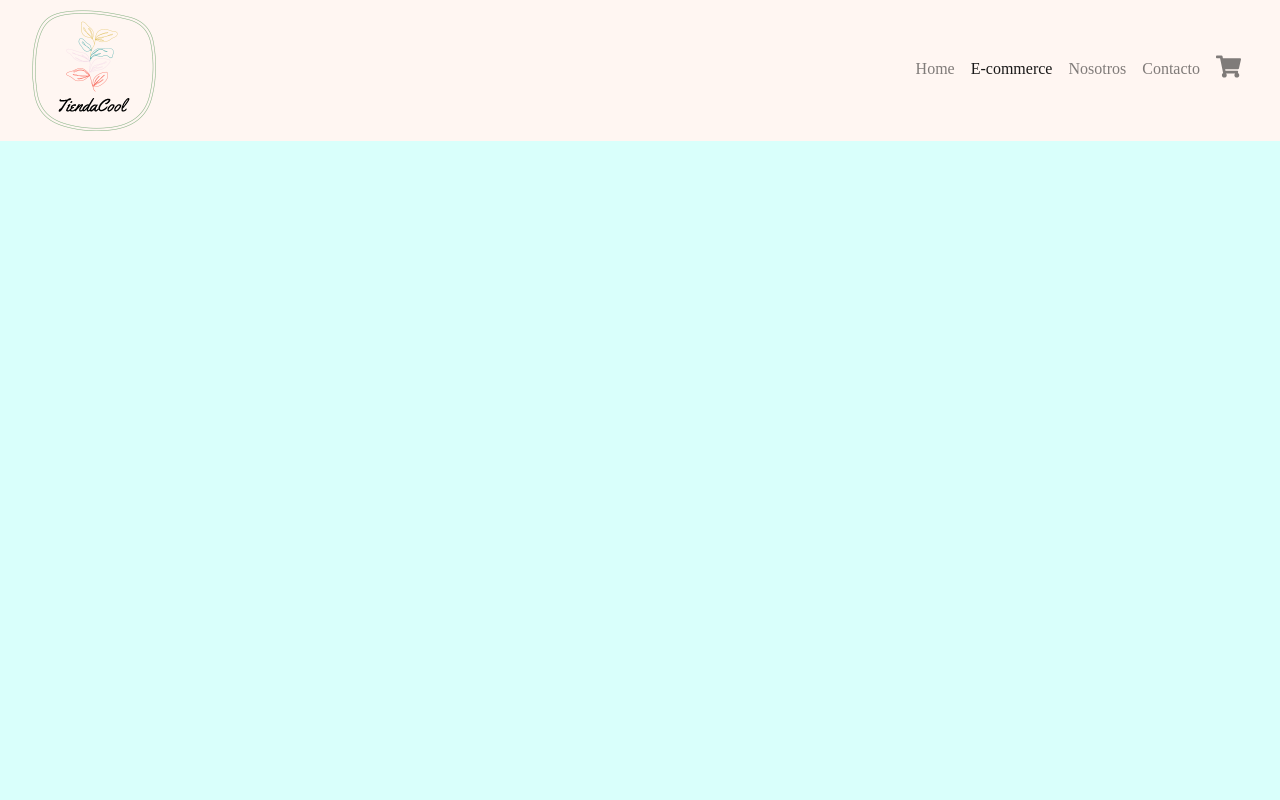
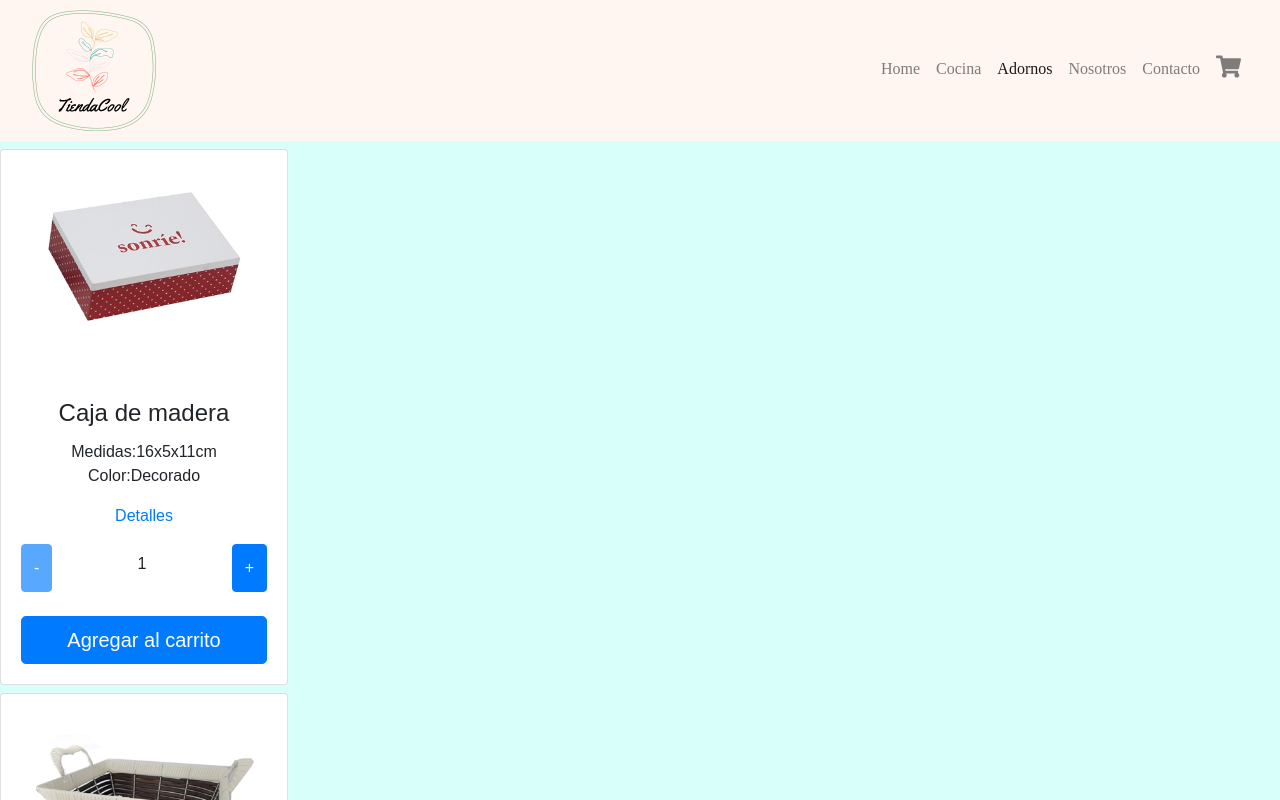
Before and after one commit to DiegoCostanzo/Proyecto_react, a React (Create React App) app: page /categoria/Adornos in a window 1280 px wide. Shown: the top 800 px of the page. Built offline with nearby package versions, Linux system fonts and the light colour scheme; a web font is replaced by a local one.

Commit message:
Octaba version de proyecto de react

```diff
--- a/src/App.jsx
+++ b/src/App.jsx
@@ -20,7 +20,7 @@ const App = () => {
     <BrowserRouter>
         <Navbar/>
           <Switch>
-            <Route exact path="/" className="container mt-4">
+            <Route exact path="/categoria/:categoriaID" className="container mt-4">
               <ItemListContainer/>
             </Route>
             <Route exact path="/detalle/:id">
--- a/src/components/Item/Item.jsx
+++ b/src/components/Item/Item.jsx
@@ -2,8 +2,8 @@ import { Link } from 'react-router-dom';
 import ItemCounts from '../controlItems/ItemCounts';
 import './estiloItem.css';
 
+
 const Item = ({producto}) => {
-
     return (
     <>
         <div className="mt-2 card estilo-tarjeta" >
@@ -11,7 +11,7 @@ const Item = ({producto}) => {
             <div className="card-body">
                 <h4 className="card-title">{producto.nombre}</h4>
                 <p className="card-text">{producto.descripcion}</p>
-                <p><Link to={`/detalle/:id`}>Detalles</Link></p>
+                <p><Link to={`/detalle/${producto.id}`}>Detalles</Link></p>
                 <ItemCounts inicial={1} stock={5} onAdd={""} />
             </div>
         </div>
--- a/src/components/datos/productList.jsx
+++ b/src/components/datos/productList.jsx
@@ -1,8 +1,8 @@
 const productList = [
-{id:1,nombre:"Caja de madera",descripcion:"Medidas:16x5x11cm Color:Decorado",precio:350,stock:10,imagen:"/images/caja_madera.jpg",categoria:1},
-{id:2,nombre:"Cajon de madera",descripcion:"Medidas:20x30cm Color:Decorado",precio:470,stock:10,imagen:"/images/cajon_madera.jpg",categoria:1},
-{id:3,nombre:"Canasta de plástico",descripcion:"Medidas:20x20cm Color:Blanco/Marrón",precio:220,stock:10,imagen:"/images/canasta_plastica_uno.jpg",categoria:2},
-{id:4,nombre:"Canasta de plástico",descripcion:"Medidas:24x24cm Color:Blanco/Marrón",precio:250,stock:10,imagen:"/images/canasta_plastica_dos.jpg",categoria:2},
+{id:1,nombre:"Caja de madera",descripcion:"Medidas:16x5x11cm Color:Decorado",precio:350,stock:10,imagen:"/images/caja_madera.jpg",categoria:"Adornos"},
+{id:2,nombre:"Cajon de madera",descripcion:"Medidas:20x30cm Color:Decorado",precio:470,stock:10,imagen:"/images/cajon_madera.jpg",categoria:"Cocina"},
+{id:3,nombre:"Canasta de plástico",descripcion:"Medidas:20x20cm Color:Blanco/Marrón",precio:220,stock:10,imagen:"/images/canasta_plastica_uno.jpg",categoria:"Adornos"},
+{id:4,nombre:"Canasta de plástico",descripcion:"Medidas:24x24cm Color:Blanco/Marrón",precio:250,stock:10,imagen:"/images/canasta_plastica_dos.jpg",categoria:"Cocina"},
 ];
 
 export default productList;
--- a/src/components/detalleProducto/ItemDetail.jsx
+++ b/src/components/detalleProducto/ItemDetail.jsx
@@ -1,9 +1,11 @@
+import { useParams } from 'react-router-dom';
 import ItemCounts from '../controlItems/ItemCounts';
 import './estiloItemDetail.css';
 
 
 
 const ItemDetail = ({detail}) => {
+    const {id} = useParams();
 
     return (
     <>
@@ -16,6 +18,7 @@ const ItemDetail = ({detail}) => {
                 <p className="card-text estilo-descripcion">{detail.descripcion}</p>
                 <p className="card-text estilo-precio">${detail.precio}</p>
                 <p className="estilo-detalle">{detail.detalle}</p>
+                <p className="estilo-detalle">ID del producto: {id}</p>
                 <ItemCounts inicial={1} stock={5} onAdd={""} />
             </div>
         </section>
--- a/src/components/itemList/itemList.jsx
+++ b/src/components/itemList/itemList.jsx
@@ -1,15 +1,21 @@
+import { useParams } from "react-router-dom";
 import Item from "../Item/Item";
 import './estiloItemList.css';
 
 
 
 const ItemList = ({propProductos}) => {
+  const {categoriaID} = useParams();
 
   return (
   <>
   <div >
       {propProductos.map((Producto)=>{
+        if(Producto.categoria === categoriaID){
         return <Item key={Producto.id} producto={Producto}/>;
+        }else{
+          return null;
+        }
       })}
   </div>
   </>
--- a/src/components/navbar/Navbar.jsx
+++ b/src/components/navbar/Navbar.jsx
@@ -14,7 +14,7 @@ const Navbar = () => {
         </button>
       <div className="collapse navbar-collapse estiloFlex" id="navbarTogglerDemo01">
           <div>
-            <NavLink to={"/"}><img src="/images/Logo.png" className="estiloIcono" alt="Imagen del logo de la página"/></NavLink>
+            <NavLink to={"/categoria/:categoriaID"}><img src="/images/Logo.png" className="estiloIcono" alt="Imagen del logo de la página"/></NavLink>
           </div>
           <div>
             <ul className="navbar-nav me-auto mb-2 mb-lg-0">
@@ -22,7 +22,10 @@ const Navbar = () => {
                 <NavLink className="nav-link estiloLink" to={"/PaginaPrincipal"}>Home</NavLink>
               </li>
               <li className="nav-item">
-                <NavLink className="nav-link estiloLink" to={"/"}>E-commerce</NavLink>
+                <NavLink className="nav-link estiloLink" to={`/categoria/${'Cocina'}`}>Cocina</NavLink>
+              </li>
+              <li className="nav-item">
+                <NavLink className="nav-link estiloLink" to={`/categoria/${'Adornos'}`}>Adornos</NavLink>
               </li>
               <li className="nav-item">
                 <NavLink className="nav-link estiloLink" to={"/Nosotros"}>Nosotros</NavLink>
--- a/src/containers/ItemDetailContainer.jsx
+++ b/src/containers/ItemDetailContainer.jsx
@@ -3,6 +3,7 @@ import './estiloDetailContainer.css';
 import { useEffect, useState } from 'react';
 import productDetail from "../components/Detalle/productDetail";
 import ItemDetail from '../components/detalleProducto/ItemDetail';
+
 
 
 
@@ -17,6 +18,7 @@ const ItemDetailContainer = () => {
     promesa.then((resultado)=>setDetalleProducto(resultado));
   },[])
 
+
   return (
         <>
           <div>
--- a/src/containers/ItemListContainer.jsx
+++ b/src/containers/ItemListContainer.jsx
@@ -3,6 +3,8 @@ import './estiloContainer.css';
 import productList from "../components/datos/productList";
 import { useEffect, useState } from 'react';
 import ItemList from '../components/itemList/itemList';
+
+
 
 
 const ItemListContainer = () => {
@@ -20,7 +22,6 @@ const ItemListContainer = () => {
           <div>
             <ItemList propProductos={productos}/>
           </div>
-
         </>
   );
 }
```
Also changed, not shown: 1 other file (tests, documents, lock files or other folders).
